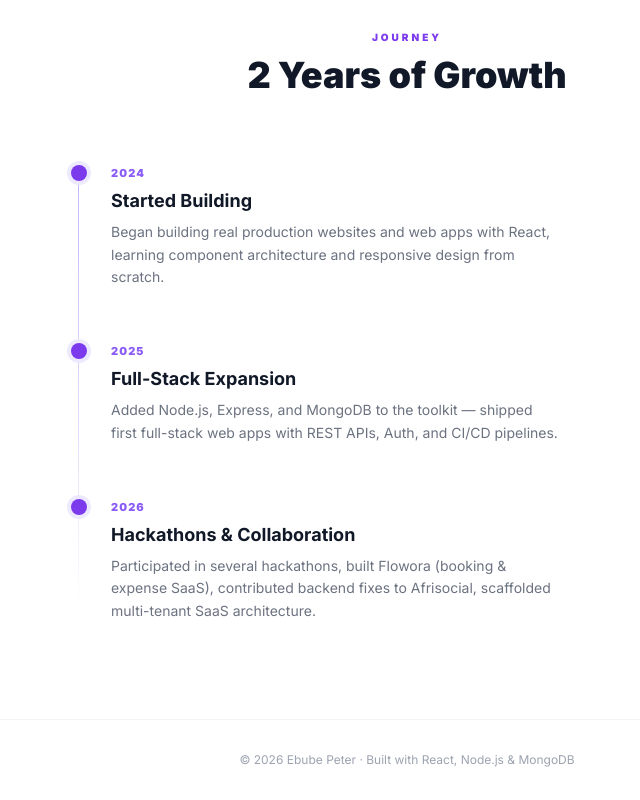
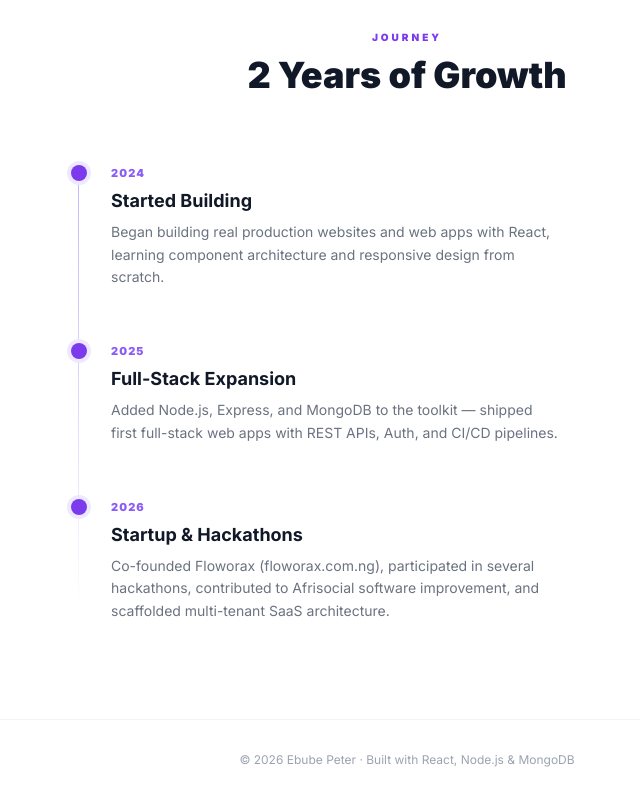
Before and after one commit to ebubexo1/Chibueze-Ebubechukwu-portfilo, a React (Vite) app: page / in a window 1280 px wide. Shown: the part 1993-2793 px from the top of the page, without its empty margins (233-873 px from the left). Built offline with nearby package versions, Linux system fonts and the light colour scheme; no server answers; the HTML template or start-up script is replaced by a standard one.

Commit message:
Update data.js

```diff
--- a/src/data.js
+++ b/src/data.js
@@ -21,15 +21,15 @@ export const DATA = {
       { label: "Projects", value: "10+" },
       { label: "Hackathons", value: "Several" },
     ],
-    highlights: [
+   highlights: [
+      { emoji: "🚀", title: "Startup Founder", desc: "Co-founded Floworax — building a business management SaaS helping African businesses with bookings, expense tracking and payments." },
       { emoji: "🏆", title: "Hackathon Veteran", desc: "Participated in several hackathons — shipping full production-ready products under pressure and tight deadlines." },
-      { emoji: "🌍", title: "Nigerian Market Focus", desc: "Building products tailored for African fintech and commerce — Paystack integration, booking systems, expense tracking." },
       { emoji: "🤝", title: "Open Source Contributor", desc: "Backend contributor to Afrisocial — a social media platform built for African communities." },
     ],
-    timeline: [
+   timeline: [
       { year: "2024", title: "Started Building", desc: "Began building real production websites and web apps with React, learning component architecture and responsive design from scratch." },
       { year: "2025", title: "Full-Stack Expansion", desc: "Added Node.js, Express, and MongoDB to the toolkit — shipped first full-stack web apps with REST APIs, Auth, and CI/CD pipelines." },
-      { year: "2026", title: "Hackathons & Collaboration", desc: "Participated in several hackathons, built Flowora (booking & expense SaaS), contributed backend fixes to Afrisocial, scaffolded multi-tenant SaaS architecture." }
+      { year: "2026", title: "Startup & Hackathons", desc: "Co-founded Floworax (floworax.com.ng), participated in several hackathons, contributed to Afrisocial software improvement, and scaffolded multi-tenant SaaS architecture." }
     ]
   },
   navLinks: ["Home", "About", "Projects", "Skills", "Contact"],
@@ -47,7 +47,7 @@ export const DATA = {
     { icon: VscCode,       name: "VS Code",    color: "#007ACC" },
   ],
   projects: [
-    { title: "Flowora", desc: "A business SaaS for online bookings, expense tracking, and business reports — helping businesses run smarter and get organised faster.", tags: ["React", "Node.js", "MongoDB", "Paystack"], image: "/img8.png", link: "https://floworax.vercel.app/", featured: true },
+    { title: "Flowora", desc: "A business SaaS for online bookings, expense tracking, and business reports — helping businesses run smarter and get organised faster.", tags: ["React", "Node.js", "MongoDB", "Paystack"], image: "/img8.png", link: "https://floworax.com.ng/", featured: true },
     { title: "Message-me", desc: "A sleek, real-time messaging interface built for seamless user interaction.", tags: ["React", "Tailwind", "Firebase"], image: "/img2.png", link: "https://npm-kappa-nine.vercel.app/" },
     { title: "Real-Estate", desc: "Eagle Altura Properties — a modern property listing platform with advanced filtering.", tags: ["React", "Tailwind", "Framer Motion"], image: "/img5.png", link: "https://eagle-alutra.vercel.app/" },
     { title: "Scaffolding", desc: "Industrial service portal for Ykefolds Integrated Service Limited.", tags: ["JavaScript", "CSS", "HTML"], image: "/img7.png", link: "https://scaffolding-22.vercel.app" },
```
